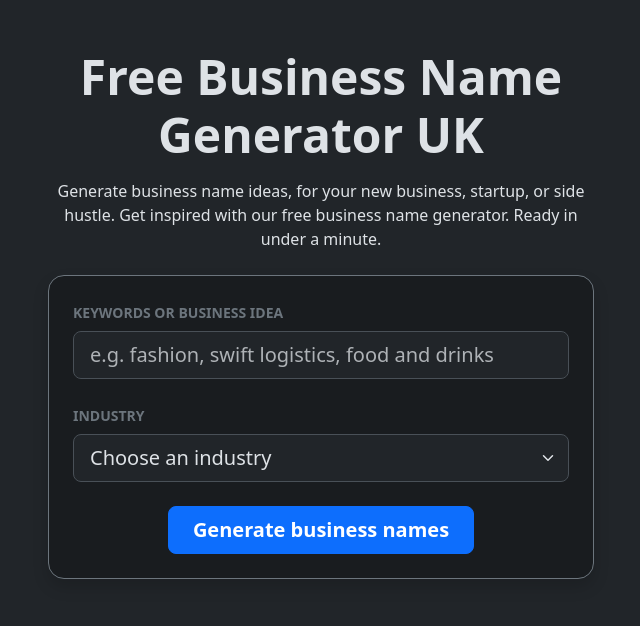
After one commit to iamjoshade/business-name-generator, a Laravel app: template resources/views/name-generator/generate.blade.php in a window 1280 px wide. The commit adds this page. Shown: the top 626 px of the page, without its empty margins (319-959 px from the left). Run offline with Laravel 12, Linux system fonts and the light colour scheme; the template is opened without the code that fills it, so the values that code supplies are empty.

Commit message:
Add generator route, controller and validation with feature tests

```diff
--- /dev/null
+++ b/resources/views/name-generator/generate.blade.php
@@ -0,0 +1,104 @@
+@extends('layout.custom-layout')
+
+@section('content')
+
+
+<div class="container py-5">
+        <div class="row justify-content-center">
+            <div class="col-lg-6">
+
+                <h1 class="display-5 fw-bold text-center mb-3">Free Business Name Generator UK</h1>
+                <p class="text-center mb-4">
+                    Generate business name ideas, for your new business, startup, or side hustle.
+                    Get inspired with our free business name generator. Ready in under a minute.
+                </p>
+
+                <form class="card border-secondary rounded-4 bg-black bg-opacity-25 shadow" method="POST"
+                    action="{{ route('generator.generate') }}">
+                    @csrf
+                    <div class="card-body p-4">
+
+                        <div class="mb-4">
+                            <label for="keywords" class="form-label small text-uppercase text-secondary fw-semibold">
+                                Keywords or business idea
+                            </label>
+                            <input type="text" id="keywords" name="keywords" value="{{ old('keywords') }}"
+                                class="form-control form-control-lg @error('keywords') is-invalid @enderror"
+                                placeholder="e.g. fashion, swift logistics, food and drinks">
+                            @error('keywords')
+                                <div class="invalid-feedback">{{ $message }}</div>
+                            @enderror
+                        </div>
+
+                        <div class="mb-4">
+                            <label for="industry" class="form-label small text-uppercase text-secondary fw-semibold">
+                                Industry
+                            </label>
+                            <select id="industry" name="industry"
+                                class="form-select form-select-lg @error('industry') is-invalid @enderror">
+                                <option value="" @selected(! old('industry'))>Choose an industry</option>
+                                @foreach ($industries as $industry)
+                                    <option value="{{ $industry }}" @selected(old('industry') === $industry)>
+                                        {{ ucfirst($industry) }}
+                                    </option>
+                                @endforeach
+                            </select>
+                            @error('industry')
+                                <div class="invalid-feedback">{{ $message }}</div>
+                            @enderror
+                        </div>
+
+                        <div class="text-center">
+                            <button type="submit" class="btn btn-primary text-white btn-lg fw-semibold px-4">
+                                Generate business names
+                            </button>
+                        </div>
+
+                    </div>
+                </form>
+
+                @isset($names)
+                    <section class="mt-5" id="results">
+
+                        <h2 class="h4 fw-bold mb-3">Your business names</h2>
+                        <div class="row g-2 mb-5">
+                            @foreach ($names as $name)
+                                <div class="col-sm-6">
+                                    <div class="card border-secondary bg-black bg-opacity-25 h-100">
+                                        <div class="card-body py-2 px-3">{{ $name }}</div>
+                                    </div>
+                                </div>
+                            @endforeach
+                        </div>
+
+                        <h2 class="h4 fw-bold mb-3">Tagline ideas</h2>
+                        <ul class="list-group mb-5">
+                            @foreach ($taglines as $tagline)
+                                <li class="list-group-item bg-black bg-opacity-25 border-secondary">{{ $tagline }}</li>
+                            @endforeach
+                        </ul>
+
+                        <h2 class="h4 fw-bold mb-3">Brand palette</h2>
+                        <div class="row g-2 mb-3">
+                            @foreach (['primary', 'secondary', 'accent', 'light', 'background'] as $role)
+                                <div class="col">
+                                    <div class="rounded-3 border border-secondary mb-2"
+                                        style="height: 64px; background-color: {{ $palette[$role] }};"></div>
+                                    <div class="small text-capitalize">{{ $role }}</div>
+                                    <div class="small text-secondary">{{ $palette[$role] }}</div>
+                                </div>
+                            @endforeach
+                        </div>
+                        <p class="small mb-0">
+                            <span class="text-secondary">Heading font:</span> {{ $palette['font_heading'] }}
+                            <span class="text-secondary ms-3">Body font:</span> {{ $palette['font_body'] }}
+                        </p>
+
+                    </section>
+                @endisset
+
+            </div>
+        </div>
+    </div>
+
+@endsection
--- a/routes/web.php
+++ b/routes/web.php
@@ -5,7 +5,8 @@ use Illuminate\Support\Facades\Route;
 
 
 
-Route::get('/', [HomeController::class, 'index'])->name('home');
+Route::get('/', [HomeController::class, 'index'])->name('generator.index');
+Route::post('/generate', [HomeController::class, 'generate'])->name('generator.generate');
 
 // Route::get('/', function () {
 //     return view('welcome');
```
Also changed, not shown: app/Http/Controllers/HomeController.php (+25 -2 lines), app/Http/Requests/GenerateNamesRequest.php (added, +45 -0 lines), resources/views/name-generator/index.blade.php (+22 -11 lines), tests/Unit/NameGeneratorTest.php (added, +96 -0 lines), workflows/test.yml (added, +37 -0 lines), README.md.
